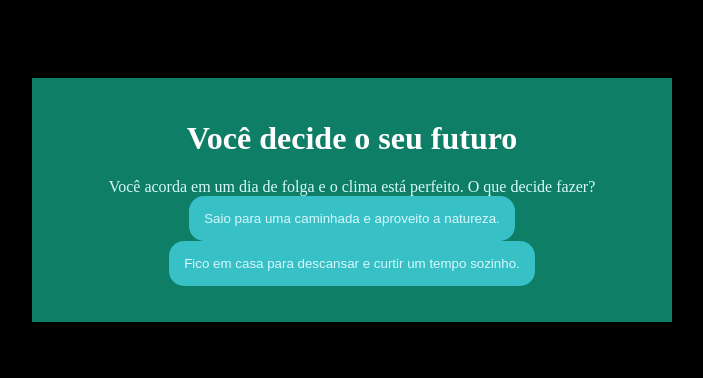
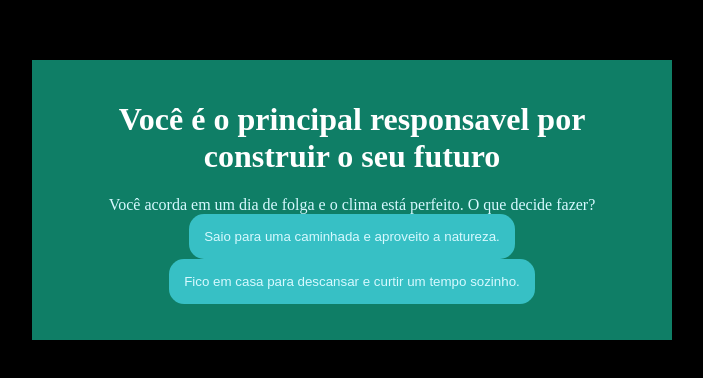
Before and after one commit to rizzatoo/projeto-junho-16-06, a plain HTML site: page index.html in a window 1280 px wide. Shown: the part 208-586 px from the top of the page, without its empty margins (288-991 px from the left). Drawn offline with Linux system fonts and the light colour scheme.

Commit message:
Update index.html

```diff
--- a/index.html
+++ b/index.html
@@ -8,7 +8,7 @@
 </head>
 <body>
     <div class="caixa-principal">
-        <h1>Você decide o seu futuro</h1>
+        <h1>Você é o principal responsavel por construir o seu futuro</h1>
         <div class="caixa-perguntas"></div>
         <div class="caixa-alternativas"></div>
         <div class="caixa-resultado">
```
